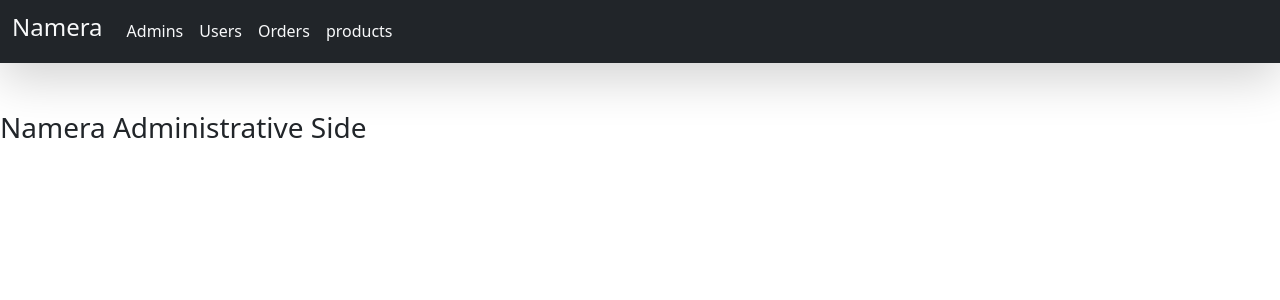
After one commit to OmarSaad0-0/SE-Project, a PHP site: the page made by mvcframework/app/views/users/admin_navigation.php in a window 1280 px wide. The commit adds this page. Shown: the top 300 px of the page. Run offline with PHP 8.4, Linux system fonts and the light colour scheme; the template is opened without the code that fills it, so the values that code supplies are empty; some libraries are stand-ins or nearby versions.

Commit message:
Add files via upload

```diff
--- /dev/null
+++ b/mvcframework/app/views/users/admin_navigation.php
@@ -0,0 +1,51 @@
+<html>
+<meta name="viewport" content="width=device-width, initial-scale=1">
+<link href="https://cdn.jsdelivr.net/npm/bootstrap@5.2.0-beta1/dist/css/bootstrap.min.css" rel="stylesheet" integrity="sha384-0evHe/X+R7YkIZDRvuzKMRqM+OrBnVFBL6DOitfPri4tjfHxaWutUpFmBp4vmVor" crossorigin="anonymous">
+<script src="https://cdn.jsdelivr.net/npm/bootstrap@5.2.0-beta1/dist/js/bootstrap.bundle.min.js" integrity="sha384-pprn3073KE6tl6bjs2QrFaJGz5/SUsLqktiwsUTF55Jfv3qYSDhgCecCxMW52nD2" crossorigin="anonymous"></script>
+<div class="opacity-80">
+<div class="shadow-lg p-10 mb-5 bg-body rounded">
+<nav class="navbar navbar-expand-lg bg-dark">
+  <div class="container-fluid">
+    <a class="navbar-brand text-light" href="<?php echo URLROOT; ?>/users/admin_panel_landing"><h4>Namera</h4></a>
+    <button class="navbar-toggler" type="button" data-bs-toggle="collapse" data-bs-target="#navbarNav" aria-controls="navbarNav" aria-expanded="true" aria-label="Toggle navigation">
+      <span class="navbar-toggler-icon"></span>
+    </button>
+    <div class="collapse navbar-collapse" id="navbarNav">
+      <ul class="navbar-nav">
+        <li class="nav-item">
+          <a class=" nav-link text-light" aria-current="page" href="<?php echo URLROOT ?>/users/admin_panel_admins">Admins</a>
+        </li>
+        <li class="nav-item">
+          <a class="nav-link text-light" href="<?php echo URLROOT ?>/users/admin_panel_users">Users</a>
+        </li>
+        <li class="nav-item">
+          <a class="nav-link text-light" href="<?php echo URLROOT ?>/users/Admin_OrdersAction">Orders</a></li>
+        </li>
+        <li class="nav-item">
+          <a class="nav-link text-light">products</a>
+        </li>
+        <li class="nav-item">
+        <?php if(isset($_SESSION['Id'])) :?>
+        <div class="  justify-content-end">
+          <a class="nav-link text-light" href="<?php echo URLROOT; ?>/users/logout">Logout</a></li>
+      </div>
+        </li>
+        <?php endif; ?>
+      </ul>
+
+
+
+    </div>
+  </div>
+
+</nav>
+        </div>
+        </div>
+        <h3>
+<?php
+echo " Namera Administrative Side";
+?>
+</h3>
+
+
+</html>
--- a/mvcframework/app/views/users/admin_panel_admins.php
+++ b/mvcframework/app/views/users/admin_panel_admins.php
@@ -9,7 +9,7 @@
 </form>
 <?php
 
- echo "<table border=1 >
+ echo "<table  class='table table-striped table-hover table-bordered' >
  <th >id</th>
  <th>First Name</th>
  <th>Last Name</th>
@@ -32,7 +32,7 @@ else{
     echo "<tr ><td>".$user->Id."</td><td>".$user->First_Name."</td><td>".$user->Last_Name."</td><td>".$user->User_Email."</td><td>".$user->User_Type."</td>
     <td><form action ='http://localhost/mvcframework/users/admin_panel_delete_admins?action=remove&id=$user->Id' method = 'POST'>
     <input type = 'submit' name = 'del-button' value ='Delete'  ></input></td></tr>
-    </form>";
+    </form>" ;
 
 }
 
--- a/mvcframework/app/views/users/admin_panel_users.php
+++ b/mvcframework/app/views/users/admin_panel_users.php
@@ -3,15 +3,15 @@
 ?>
 
 
-<?php
- echo "<table border=1 >
+
+ <table class="table table-striped table-hover">
  <th >id</th>
  <th>First Name</th>
  <th>Last Name</th>
  <th>Email</th>
  <th>Number</th>
- ";
 
+ <?php
 foreach($data as $user){
     if($user->User_Type == 'User'){
     echo "<tr ><td>".$user->Id."</td><td>".$user->First_Name."</td><td>".$user->Last_Name."</td><td>".$user->Brand_Name."</td><td>".$user->User_Number."</td></tr>";
```
Also changed, not shown: mvcframework/app/views/users/Admin_OrdersAction.php (+6 -6 lines), mvcframework/app/views/users/admin_panel_add_adminform.php (+24 -15 lines).
